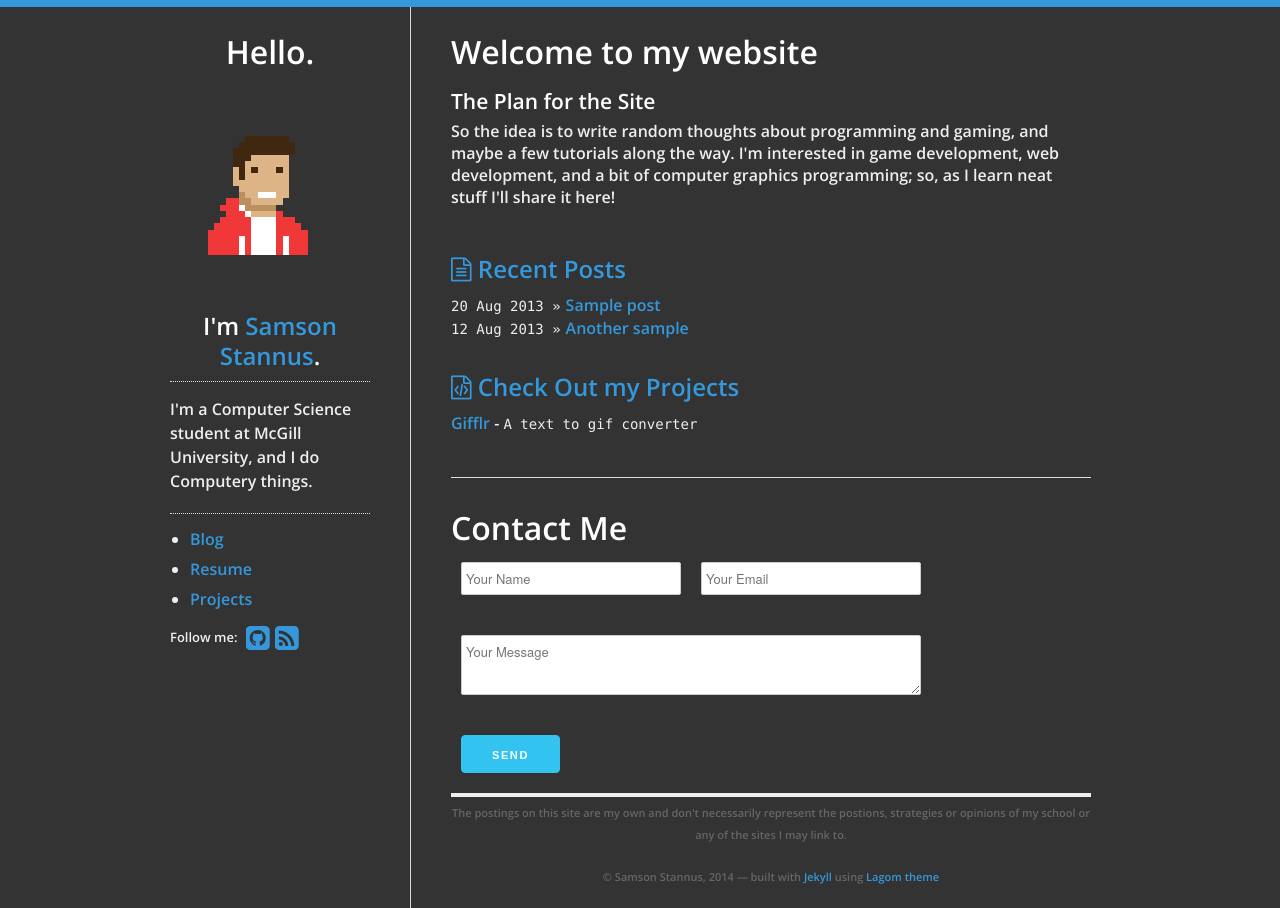
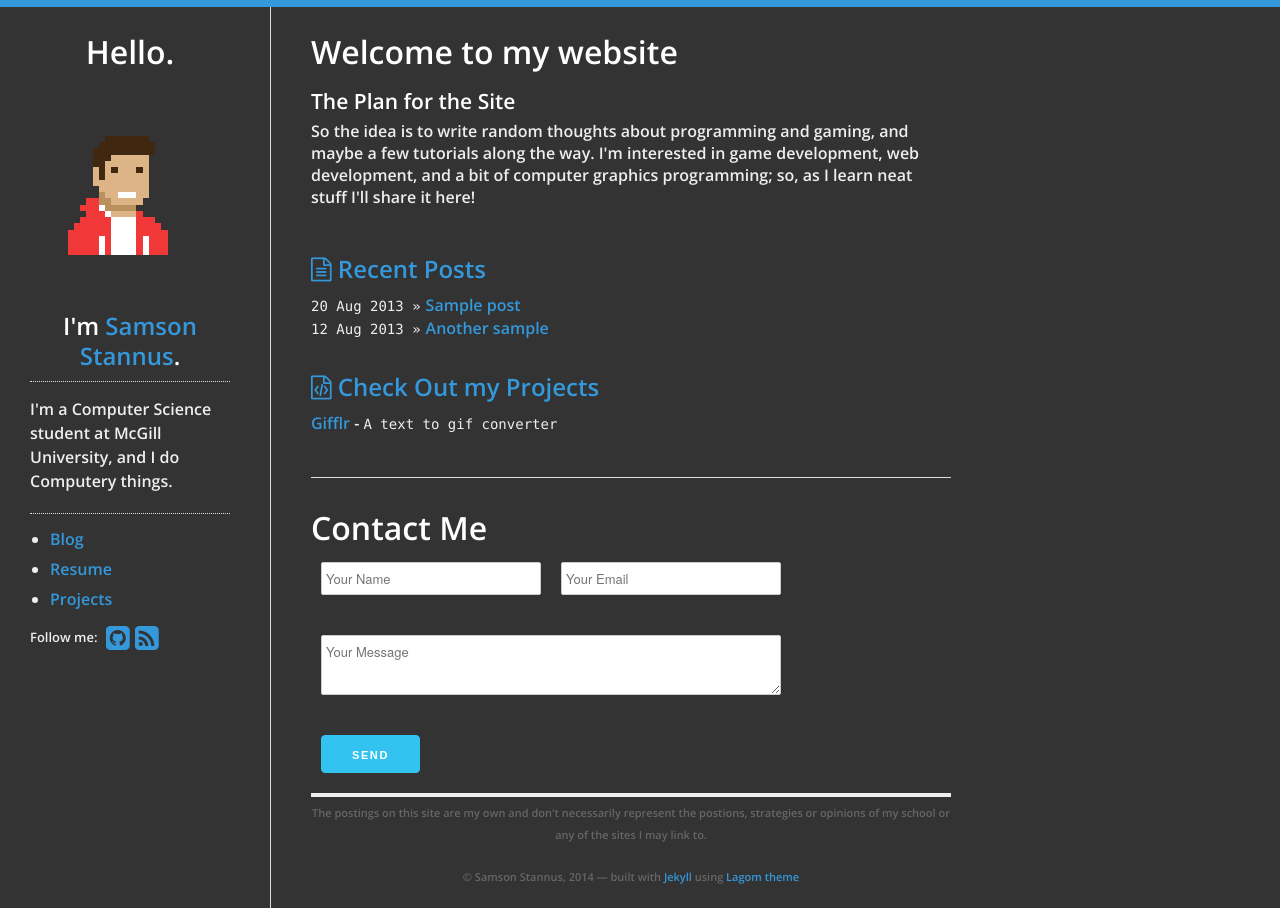
Before and after one commit to SamsonStannus/samsonstannus.github.io, a Jekyll site: the page built from index.html, in a window 1280 px wide. Built offline with Jekyll 4.4.1, drawn with Linux system fonts in a browser that asks for light colours; nearby versions of some CDN libraries.

Commit message:
on screens bigger than 960px, the nav floats left now

```diff
--- a/_includes/css/layout.css
+++ b/_includes/css/layout.css
@@ -13,6 +13,10 @@
 	}
 	nav ul {
 		margin-left: 20px;
+	}
+	.container {
+		margin-left: 20px;
+		float: left;
 	}
 }
 
```
